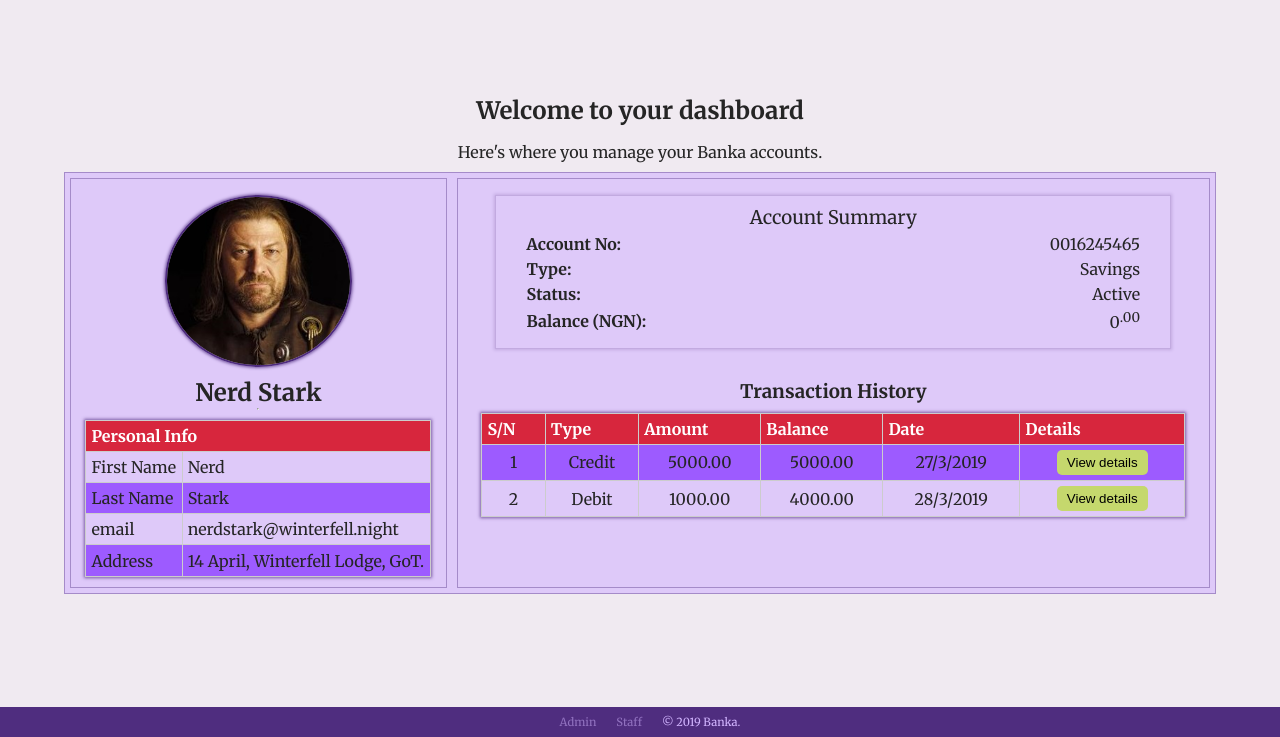
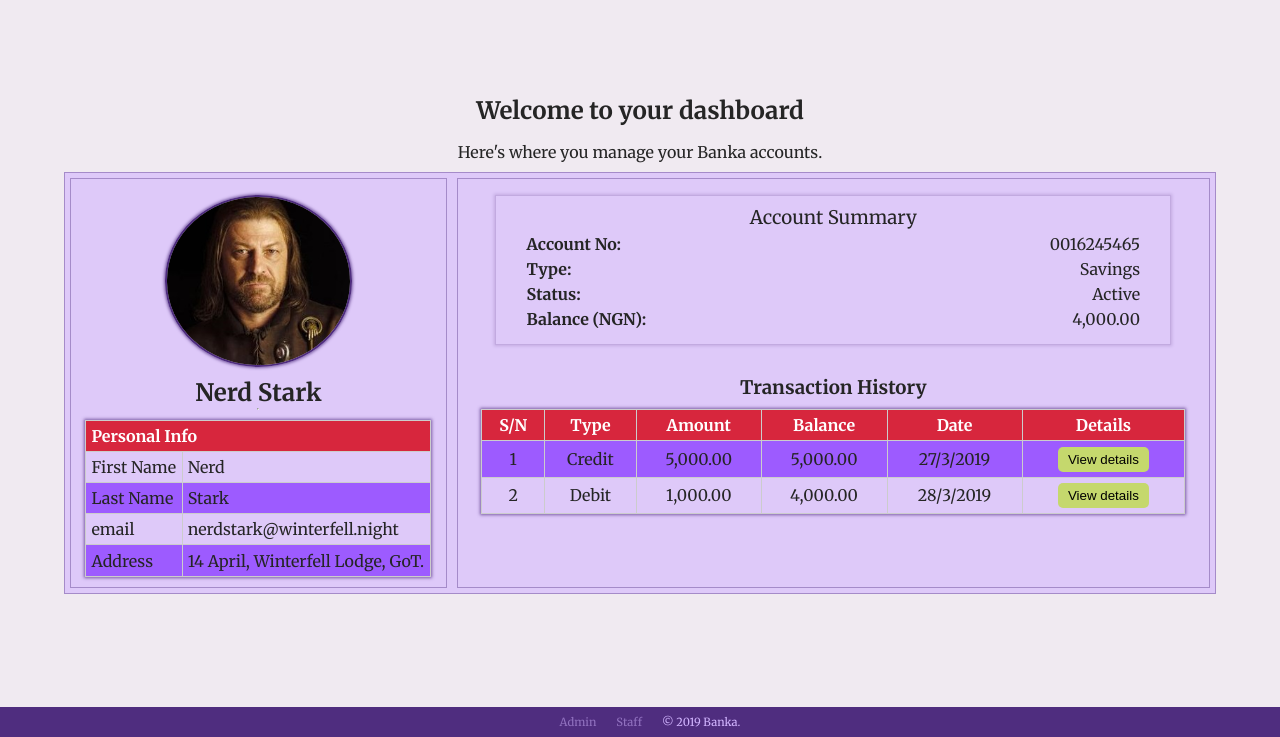
Before and after one commit to wptechprodigy/Banka, a plain HTML site: page ui/udashboard.html in a window 1280 px wide. Shown: the part 63-800 px from the top of the page. Drawn offline with Linux system fonts and the light colour scheme.

Commit message:
[Feature 164734798] Account transaction history page design

```diff
--- a/ui/css/style.css
+++ b/ui/css/style.css
@@ -358,6 +358,7 @@ input {
 	text-align: left;
 }
 
+.transac-history table thead tr th,
 .transac-history table tbody tr td {
 	text-align: center;
 }
@@ -366,7 +367,7 @@ input {
 	border: none;
 	padding: 0.312rem 0.625rem;
 	border-radius: 0.312rem;
-	transition: all 500ms ease-in-out;
+	transition: all 250ms ease-in-out;
 	background-color: var(--june-bud);
 }
 
--- a/ui/udashboard.html
+++ b/ui/udashboard.html
@@ -78,7 +78,7 @@
                 </div>
 								<div class="summary-listing">
 									<h4>Balance (NGN):</h4>
-									<p>0<sup>.00</sup></p>
+									<p>4,000.00</p>
 								</div>
 							</div>
               <div class="transac-history">
@@ -98,16 +98,16 @@
                     <tr>
                       <td>1</td>
                       <td>Credit</td>
-                      <td>5000.00</td>
-                      <td>5000.00</td>
+                      <td>5,000.00</td>
+                      <td>5,000.00</td>
                       <td>27/3/2019</td>
                       <td><button>View details</button></td>
                     </tr>
                     <tr>
                       <td>2</td>
                       <td>Debit</td>
-                      <td>1000.00</td>
-                      <td>4000.00</td>
+                      <td>1,000.00</td>
+                      <td>4,000.00</td>
                       <td>28/3/2019</td>
                       <td><button>View details</button></td>
                     </tr>
```
